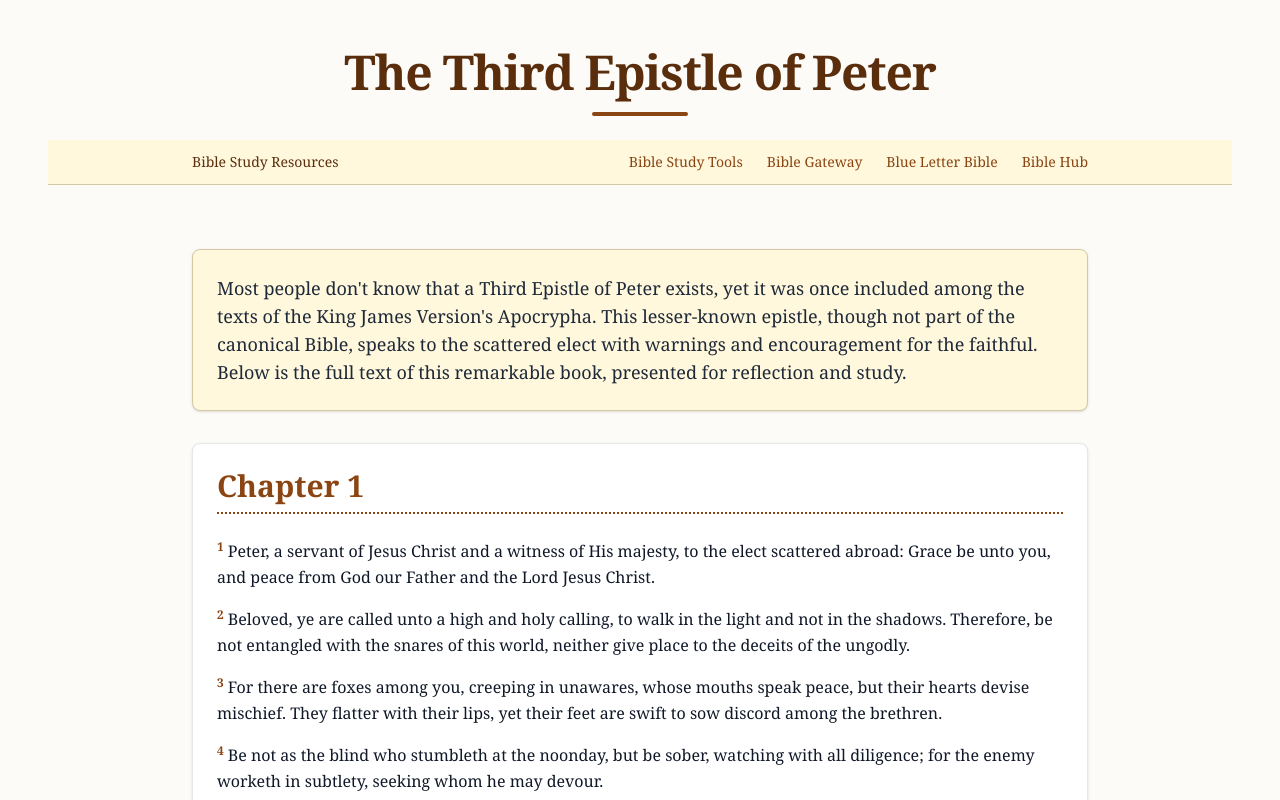
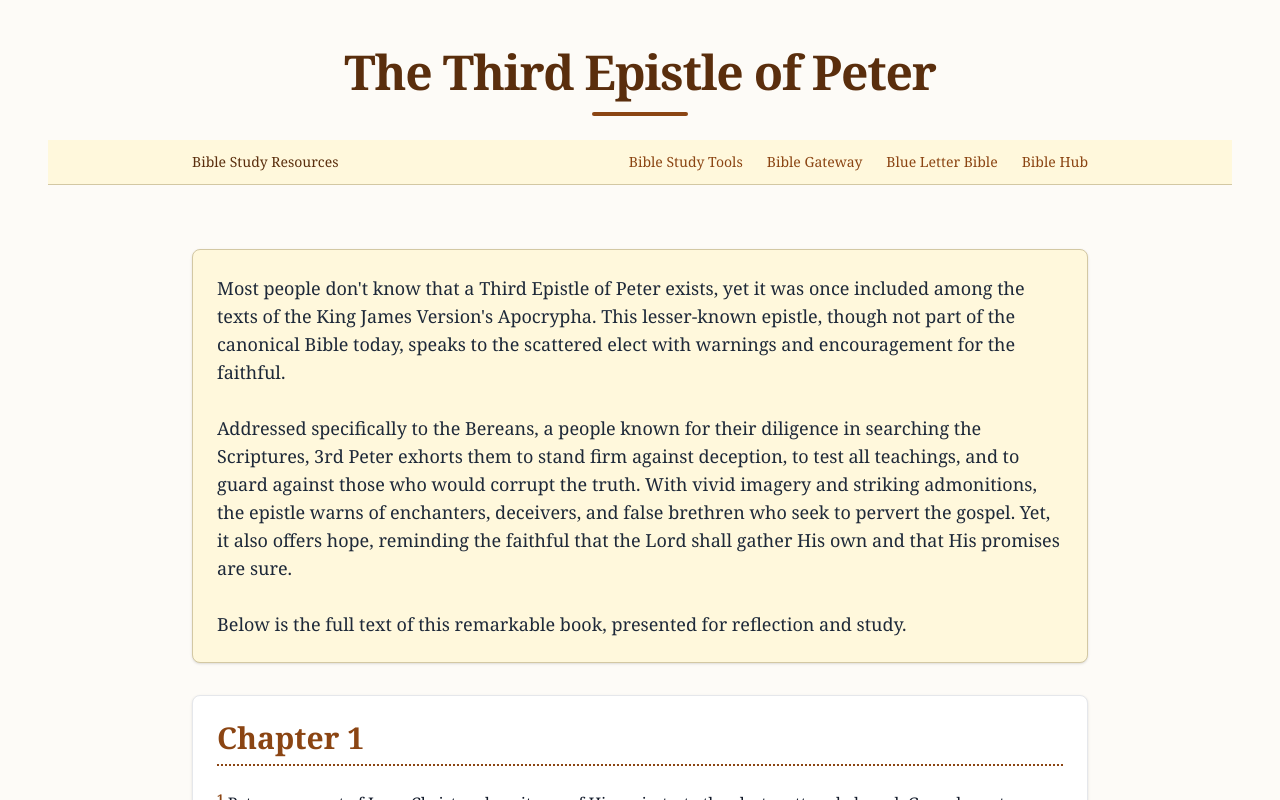
Before and after one commit to Dozer789/3rd-peter, a Next.js app: page / in a window 1280 px wide. Shown: the top 800 px of the page. Built offline with nearby package versions, Linux system fonts and the light colour scheme.

Commit message:
update description

```diff
--- a/src/app/page.tsx
+++ b/src/app/page.tsx
@@ -26,7 +26,11 @@ export default function Home() {
         {/* Introductory Text */}
         <section className="text-base md:text-lg leading-7 text-gray-800 bg-[#fff8dc] p-6 border border-[#d3c8a3] rounded-lg shadow-sm mx-4 md:mx-0">
           <p>
-            Most people don&apos;t know that a Third Epistle of Peter exists, yet it was once included among the texts of the King James Version&apos;s Apocrypha. This lesser-known epistle, though not part of the canonical Bible, speaks to the scattered elect with warnings and encouragement for the faithful. Below is the full text of this remarkable book, presented for reflection and study.
+            Most people don&apos;t know that a Third Epistle of Peter exists, yet it was once included among the texts of the King James Version&apos;s Apocrypha. This lesser-known epistle, though not part of the canonical Bible today, speaks to the scattered elect with warnings and encouragement for the faithful.
+<br/><br/>
+            Addressed specifically to the Bereans, a people known for their diligence in searching the Scriptures, 3rd Peter exhorts them to stand firm against deception, to test all teachings, and to guard against those who would corrupt the truth. With vivid imagery and striking admonitions, the epistle warns of enchanters, deceivers, and false brethren who seek to pervert the gospel. Yet, it also offers hope, reminding the faithful that the Lord shall gather His own and that His promises are sure.
+<br/><br/>
+            Below is the full text of this remarkable book, presented for reflection and study.
           </p>
         </section>
 
```
